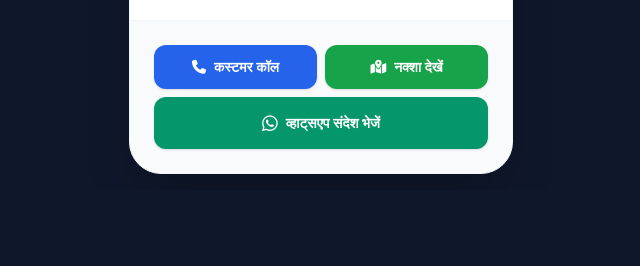
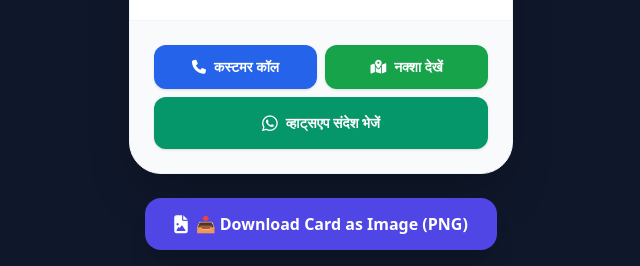
Before and after one commit to Suni1992/FixMyHome, a Django app: page /card/worker/1/ in a window 1280 px wide. Shown: the part 803-1069 px from the top of the page, without its empty margins (319-959 px from the left). Before the commit the page ends 977 px from the top, so only its background shows below. Run offline with Django 5.2, Linux system fonts and the light colour scheme; tables that the repository leaves empty hold one stand-in row (values such as "Sample post"); some libraries are stand-ins or nearby versions.

Commit message:
added html2canvas PNG download button to dynamic cards and view links in admin

```diff
--- a/leads/templates/leads/business_card.html
+++ b/leads/templates/leads/business_card.html
@@ -3,11 +3,30 @@
 <head>
     <meta charset="UTF-8">
     <meta name="viewport" content="width=device-width, initial-scale=1.0">
+
+    <!-- 🎯 व्हाट्सएप और सोशल मीडिया के लिए डायनेमिक ओपन ग्राफ (OG) मेटा टैग्स -->
+    <meta property="og:type" content="website">
+    <meta property="og:url" content="https://fixmyhomes.in{{ request.path }}">
+
+    {% if role == 'worker' %}
+        <meta property="og:title" content="🛠️ नया काम मिला: {{ lead.name }} - {{ lead.service_type }}">
+        <meta property="og:description" content="📍 इलाका: {{ lead.area }} | 💰 तय रकम: ₹{{ lead.amount_total }} | पूरा पता और रास्ता देखने के लिए इस लिंक को खोलें।">
+        <meta property="og:image" content="https://images.unsplash.com/photo-1621905251189-08b45d6a269e?q=80&w=600&auto=format&fit=crop">
+    {% else %}
+        <meta property="og:title" content="🏠 FixMyHome: Booking Confirmed! 🎉">
+        <meta property="og:description" content="नमस्ते {{ lead.name }}, आपकी {{ lead.service_type }} बुकिंग सफलतापूर्वक स्वीकार कर ली गई है। अपना लाइव स्टेटस यहाँ ट्रैक करें।">
+        <meta property="og:image" content="https://images.unsplash.com/photo-1581578731548-c64695cc6952?q=80&w=600&auto=format&fit=crop">
+    {% endif %}
+
     <title>FixMyHome - Digital Job Portal</title>
     <!-- Tailwind CSS CDN -->
     <script src="https://cdn.tailwindcss.com"></script>
     <!-- Font Awesome Icons -->
     <link rel="stylesheet" href="https://cdnjs.cloudflare.com/ajax/libs/font-awesome/6.4.0/css/all.min.css">
+
+    <!-- 📸 HTML को Image में बदलने वाली जादुई लाइब्रेरी (html2canvas) -->
+    <script src="https://cdnjs.cloudflare.com/ajax/libs/html2canvas/1.4.1/html2canvas.min.js"></script>
+
     <style>
         body {
             background-color: #0f172a; /* Slate 900 */
@@ -15,10 +34,10 @@
         }
     </style>
 </head>
-<body class="min-h-screen flex items-center justify-center p-4">
+<body class="min-h-screen flex flex-col items-center justify-center p-4 space-y-6">
 
-    <!-- 🎴 main dynamic card container -->
-    <div class="w-full max-w-sm bg-white rounded-[2rem] shadow-2xl overflow-hidden border border-slate-100 flex flex-col justify-between">
+    <!-- 🎴 main dynamic card container (इसे ही फोटो में बदला जाएगा) -->
+    <div id="card-to-download" class="w-full max-w-sm bg-white rounded-[2rem] shadow-2xl overflow-hidden border border-slate-100 flex flex-col justify-between">
 
         <!-- 🔵 Blue Premium Header -->
         <div class="bg-gradient-to-b from-blue-500 to-blue-600 text-white text-center pt-8 pb-10 px-6 relative rounded-b-[2.5rem] shadow-md">
@@ -51,7 +70,7 @@
 
                 <div class="space-y-4">
                     <!-- Client Name -->
-                    <div class="flex items-center space-x-3 p-3 bg-slate-50 rounded-xl hover:bg-slate-100 transition">
+                    <div class="flex items-center space-x-3 p-3 bg-slate-50 rounded-xl">
                         <div class="w-9 h-9 bg-blue-100 text-blue-600 rounded-full flex items-center justify-center flex-shrink-0">
                             <i class="fa-solid fa-user"></i>
                         </div>
@@ -62,18 +81,18 @@
                     </div>
 
                     <!-- Client Phone -->
-                    <div class="flex items-center space-x-3 p-3 bg-slate-50 rounded-xl hover:bg-slate-100 transition">
+                    <div class="flex items-center space-x-3 p-3 bg-slate-50 rounded-xl">
                         <div class="w-9 h-9 bg-blue-100 text-blue-600 rounded-full flex items-center justify-center flex-shrink-0">
                             <i class="fa-solid fa-phone"></i>
                         </div>
                         <div class="flex-grow text-left">
                             <p class="text-[10px] uppercase font-bold text-slate-400">मोबाइल नंबर</p>
-                            <a href="tel:{{ lead.phone }}" class="text-sm font-extrabold text-blue-600 hover:underline">{{ lead.phone }}</a>
+                            <span class="text-sm font-extrabold text-blue-600">{{ lead.phone }}</span>
                         </div>
                     </div>
 
                     <!-- Client Location Area -->
-                    <div class="flex items-center space-x-3 p-3 bg-slate-50 rounded-xl hover:bg-slate-100 transition">
+                    <div class="flex items-center space-x-3 p-3 bg-slate-50 rounded-xl">
                         <div class="w-9 h-9 bg-blue-100 text-blue-600 rounded-full flex items-center justify-center flex-shrink-0">
                             <i class="fa-solid fa-location-dot"></i>
                         </div>
@@ -84,7 +103,7 @@
                     </div>
 
                     <!-- Client Full Address -->
-                    <div class="flex items-start space-x-3 p-3 bg-slate-50 rounded-xl hover:bg-slate-100 transition">
+                    <div class="flex items-start space-x-3 p-3 bg-slate-50 rounded-xl">
                         <div class="w-9 h-9 bg-blue-100 text-blue-600 rounded-full flex items-center justify-center flex-shrink-0 mt-0.5">
                             <i class="fa-solid fa-map"></i>
                         </div>
@@ -95,7 +114,7 @@
                     </div>
 
                     <!-- Service Description -->
-                    <div class="flex items-start space-x-3 p-3 bg-slate-50 rounded-xl hover:bg-slate-100 transition">
+                    <div class="flex items-start space-x-3 p-3 bg-slate-50 rounded-xl">
                         <div class="w-9 h-9 bg-blue-100 text-blue-600 rounded-full flex items-center justify-center flex-shrink-0 mt-0.5">
                             <i class="fa-solid fa-screwdriver-wrench"></i>
                         </div>
@@ -234,5 +253,41 @@
 
     </div>
 
+    <!-- 📥 Standalone Download Button (बाहर ताकि यह इमेज के अंदर कैप्चर न हो) -->
+    <div class="w-full max-w-sm px-4">
+        <button onclick="downloadCardAsPNG()" class="w-full flex items-center justify-center space-x-2 bg-indigo-600 hover:bg-indigo-700 text-white font-extrabold text-md py-3 px-6 rounded-2xl shadow-xl transition transform hover:-translate-y-0.5 active:translate-y-0">
+            <i class="fa-solid fa-file-image text-lg"></i>
+            <span>📥 Download Card as Image (PNG)</span>
+        </button>
+    </div>
+
+    <!-- 📸 Image Conversion Script -->
+    <script>
+        function downloadCardAsPNG() {
+            const cardElement = document.getElementById('card-to-download');
+
+            // html2canvas के साथ हाई-डेफिनिशन स्क्रीनशॉट खींचना
+            html2canvas(cardElement, {
+                useCORS: true,       // छवियों को सुरक्षित लोड करने के लिए
+                scale: 3,            // फोटो की क्लैरिटी को 3 गुना बढ़ाने के लिए (Super Sharp HD)
+                allowTaint: true,
+                backgroundColor: null // पारदर्शी पृष्ठभूमि (Transparent background)
+            }).then(canvas => {
+                // इमेज डाउनलोड लिंक तैयार करना
+                const link = document.createElement('a');
+                {% if role == 'worker' %}
+                    link.download = 'FixMyHome_JobCard_{{ lead.name|slugify }}.png';
+                {% else %}
+                    link.download = 'FixMyHome_StatusCard_{{ lead.name|slugify }}.png';
+                {% endif %}
+                link.href = canvas.toDataURL('image/png');
+                link.click();
+            }).catch(err => {
+                console.error("Card download failed: ", err);
+                alert("कार्ड डाउनलोड करने में त्रुटि हुई, कृपया दोबारा प्रयास करें।");
+            });
+        }
+    </script>
+
 </body>
 </html>
```
Also changed, not shown: leads/admin.py (+26 -8 lines).
